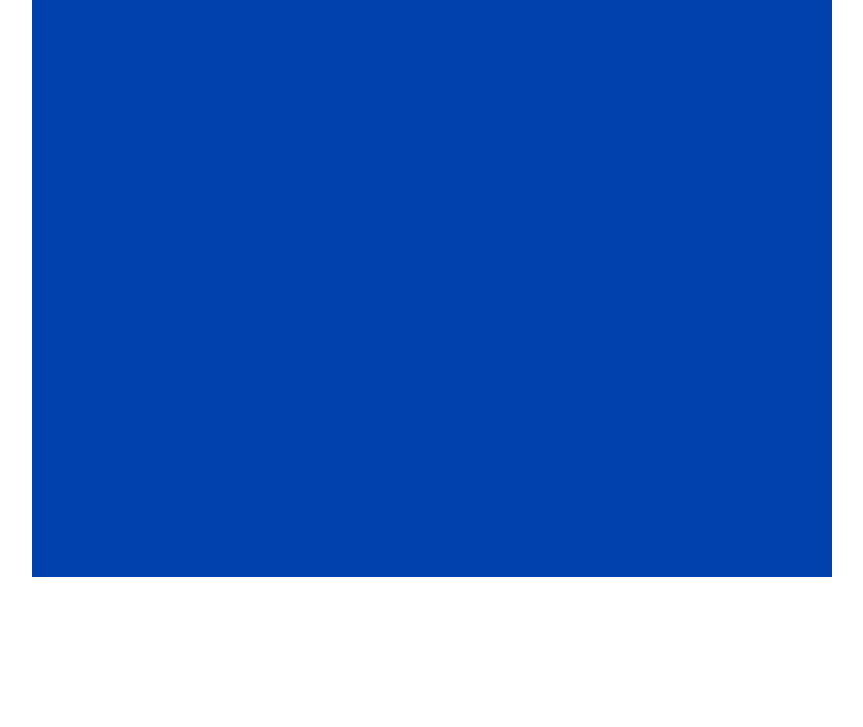
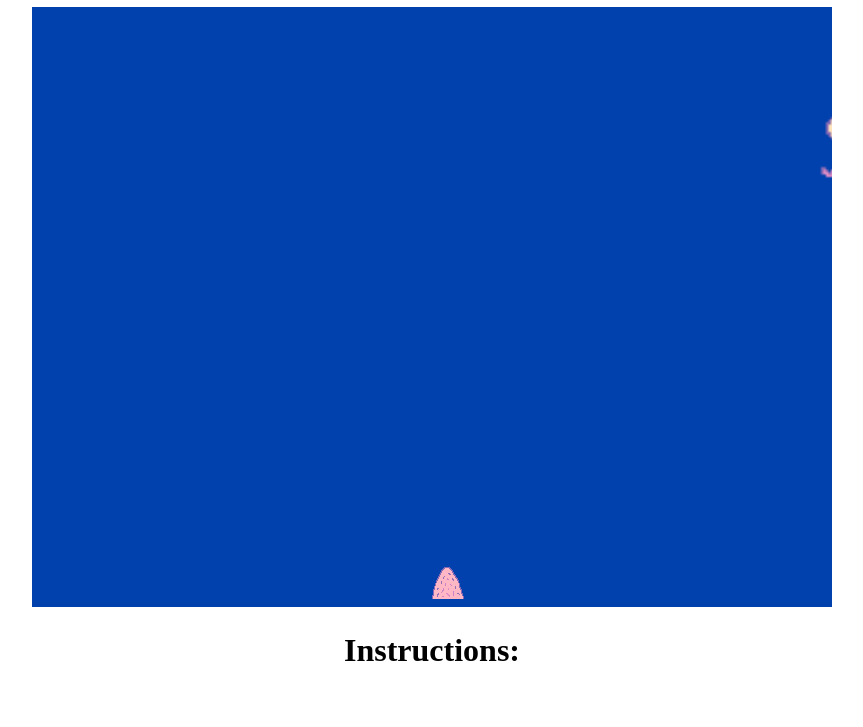
Before and after one commit to succabs/kandirushsaga, a plain HTML site: page index.html in a window 1280 px wide. Shown: the part 73-800 px from the top of the page, without its empty margins (208-1071 px from the left). Drawn offline with Linux system fonts and the light colour scheme.

Commit message:
added enemies and player

```diff
--- a/index.html
+++ b/index.html
@@ -14,12 +14,12 @@
 </head>
 
 <body>
-    <p>Kandi Rush Saga</p>
+    <h1>Kandi Rush Saga</h1>
 
     <canvas id="gameCanvas" tabindex="1"></canvas>
-
+    <h1>Instructions:</h1>
     <noscript>Sorry, your browser does not support JavaScript! Please allow your browser to run Javascript or try
         another browser.</noscript>
 
-    <script src="script.js"></script>
+    <script src="js/script.js"></script>
 </body>
--- a/js/script.js
+++ b/js/script.js
@@ -1,11 +1,129 @@
 var gameCanvas;
 var ctx;
-var canvasWidth = 800px;
-var canvasHeight = 600px;
+var canvasWidth = 800;
+var canvasHeight = 600;
+var numResources = 4;
+var loadProgress = 0;
+var requestID;
+var enemy1;
+var enemy2;
+var enemy3;
+var player;
+
 
 window.onload = function () {
         gameCanvas = document.getElementById("gameCanvas");
         gameCanvas.width = canvasWidth;
         gameCanvas.height = canvasHeight;
         ctx = gameCanvas.getContext("2d");
+    enemy1=new enemy("enemy.png", Math.random()*canvasWidth, -80, 80, 80, 2000);
+  enemy2=new enemy("enemy.png", Math.random()*canvasWidth, -80, 80, 80, 3000);
+  enemy3=new enemy("enemy.png", Math.random()*canvasWidth, -80, 80, 80, 10000);
+
+ player=new playerPlane("player.png", canvasWidth / 2, 560, 32, 32);
+
+  gameCanvas.addEventListener('mousemove', function (event) {
+    var mousePos = getMousePos(gameCanvas, event);
+    //player.y = mousePos.y - player.height / 2;
+    player.x = mousePos.x - player.width / 2;
+  }, false);
+
 };
+
+function playerPlane(file, x, y, width, height) {
+  this.health = 3;
+  this.score = 0;
+  this.playerFlash = false;
+  this.playerInvulnerable = false;
+  this.image = new Image();
+  this.image.onload = function () {
+    loadProgress = loadProgress + 1;
+    loadingUpdate();
+  };
+
+  this.image.src = "assets/graphics/" + file;
+  this.x = x;
+  this.y = y;
+  this.width = width;
+  this.height = height;
+  this.xdistance = 0;
+  this.ydistance = 0;
+  this.xm = 0;
+  this.ym = 0;
+  this.xcenter = 0;
+  this.ycenter = 0;
+
+  this.update = function () {
+    this.xcenter = this.x + this.width / 2;
+    this.ycenter = this.y + this.height / 2;
+    if (!this.playerFlash) {
+      ctx.drawImage(this.image,this.x,this.y,this.width,this.height);
+    }
+  };
+}
+
+function enemy(file, x, y, width, height, wait) {
+  this.wait = wait;
+  this.x = x;
+  this.y = y;
+  this.yspeed = 0;
+  this.timeout = false;
+  this.xspeed = 0;
+  this.width = width;
+  this.height = height;
+  this.image = new Image();
+
+  this.image.onload = function () {
+    loadProgress = loadProgress + 1;
+    loadingUpdate();
+  };
+
+  this.image.src = "assets/graphics/" + file;
+
+  this.update = function () {
+    this.y = this.y + this.yspeed;
+    this.x = this.x + this.xspeed;
+    if ((this.y > canvasHeight) && (!this.timeout)) {
+      var self = this;
+      setTimeout(function () {
+        self.y = -100 - self.height;
+        self.x =30+Math.random()*(canvasWidth-self.width);
+        self.timeout = false;
+      }, self.wait);
+      this.timeout = true;
+    } else {
+       ctx.drawImage(this.image,this.x,this.y,this.width,this.height);
+    }
+  };
+}
+
+function loadingUpdate() {
+  if (loadProgress == numResources) {
+    requestID = requestAnimationFrame(updateGame);
+     setTimeout(function () {
+      enemy1.yspeed = 3;
+    }, 4000);
+    setTimeout(function () {
+      enemy2.yspeed = 4;
+    }, 6000);
+    setTimeout(function () {
+      enemy3.yspeed = 5;
+    }, 8000);
+  }
+}
+
+function updateGame() {
+  requestID = requestAnimationFrame(updateGame);
+  ctx.clearRect(0, 0, canvasWidth, canvasHeight);
+  enemy1.update();
+  enemy2.update();
+  enemy3.update();
+  player.update();
+}
+
+function getMousePos(canvas, evt) {
+  var rect = canvas.getBoundingClientRect();
+  return {
+    x:(evt.clientX-rect.left)/(rect.right-rect.left)*canvasWidth,
+    y:(evt.clientY-rect.top)/(rect.bottom-rect.top)*canvasHeight};
+}
--- a/styles.css
+++ b/styles.css
@@ -1,11 +1,8 @@
 #gameCanvas{
-width: 800px;
-height: 600px;
     background-color: #0141AD;
 }
 
 body {
     text-align: center;
-    background-color: white;
-overflow: hidden;
+overflow-x: hidden;
 }
```
